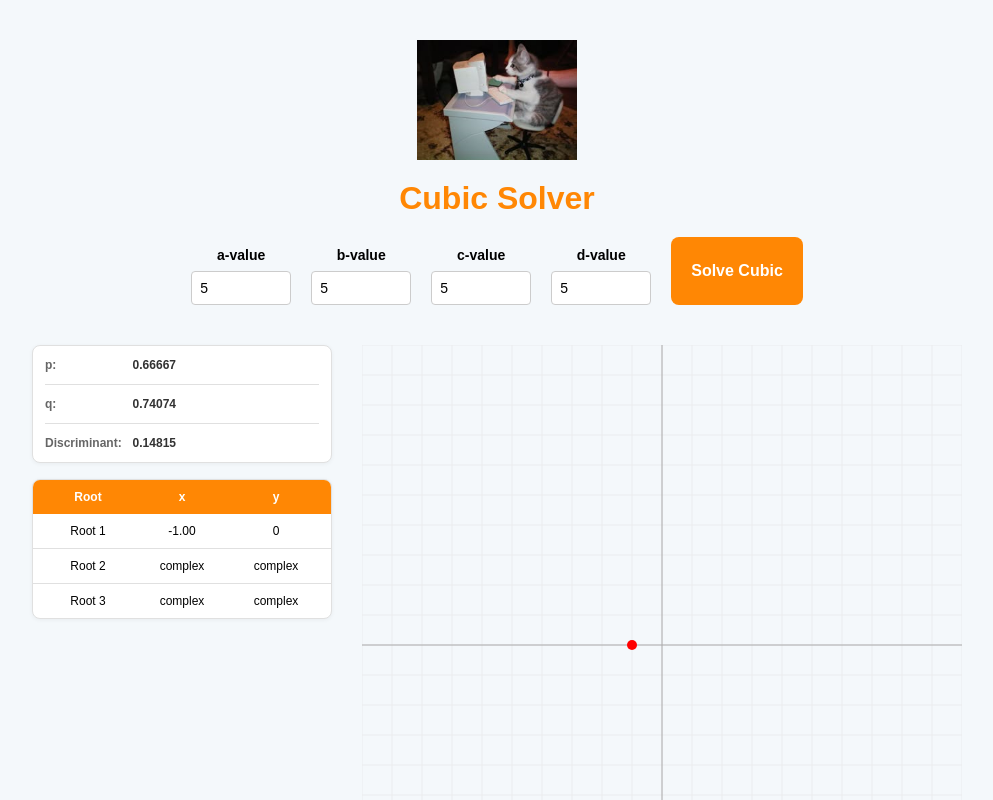
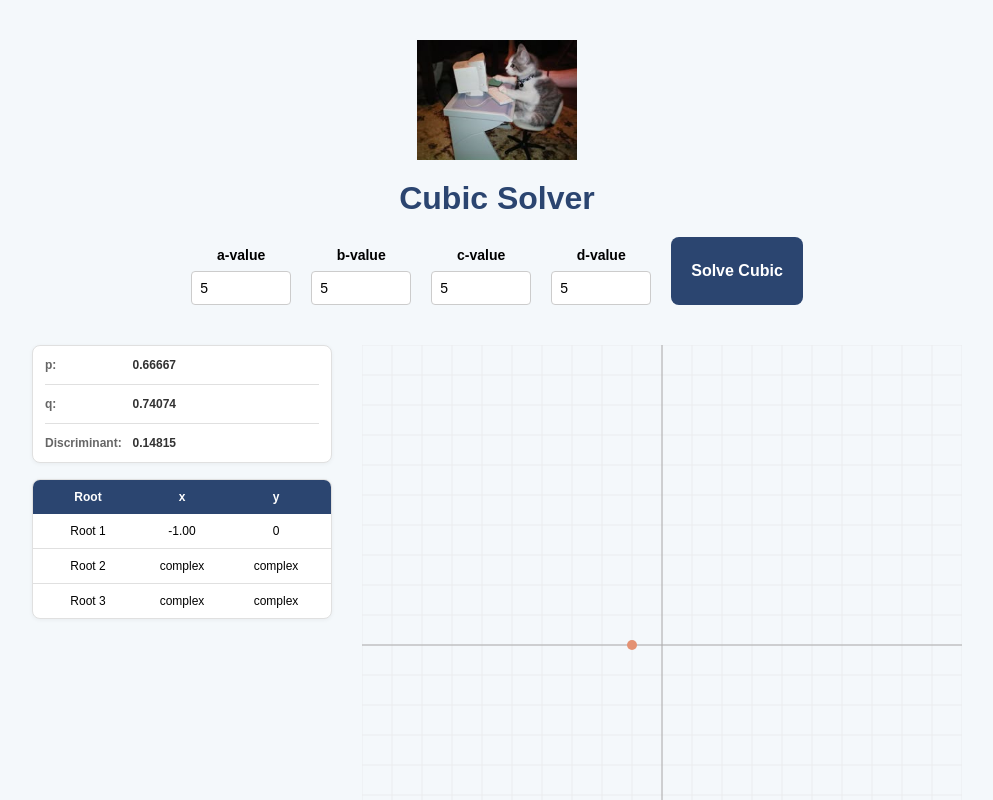
Before and after one commit to Austin0u/ics4u1-assignment-2, a website built with Vite: page index.html in a window 1280 px wide. Both pictures are taken after typing "5", "5", "5", "5" into the empty fields and a click on the input "Solve Cubic". Shown: the top 800 px of the page, without its empty margins (143-1136 px from the left). Built offline with nearby package versions, Linux system fonts and the light colour scheme.

Commit message:
Added a new colour palette (hex in css as comments for ref) for text, root, button, etc

```diff
--- a/script.ts
+++ b/script.ts
@@ -94,7 +94,7 @@ function drawGraph(a: number, b: number, c: number, d: number, roots: number[]):
     // write for loop? can calculate y for each x and connect the dots or smthg
 
     // Draw roots as dots
-    ctx.fillStyle = "#ff0000";
+    ctx.fillStyle = "#E49273";
     for (const root of roots) {
         const cx = toCanvasX(root);
         const cy = toCanvasY(0);
--- a/style.css
+++ b/style.css
@@ -1,3 +1,11 @@
+/* Colour Palette
+--glaucous: #7180acff;
+--french-blue: #2b4570ff;
+--light-blue: #a8d0dbff;
+--tangerine-dream: #e49273ff;
+--taupe: #a37a74ff;
+*/
+
 * {
   margin: 0;
   padding: 0;
@@ -21,7 +29,7 @@ body {
 }
 
 .title {
-  color: #ff8704;
+  color: #2B4570;
   margin: 20px 0px;
   font-size: 32px;
 }
@@ -67,7 +75,7 @@ form {
 }
 
 #submit-button {
-  background-color: #ff8704;
+  background-color: #2B4570;
   color: white;
   padding: 25px 20px;
   border: none;
@@ -156,7 +164,7 @@ form {
 }
 
 .roots-header {
-  background-color: #ff8704;
+  background-color: #2B4570;
   color: white;
   padding: 10px 12px;
   font-weight: bold;
```
